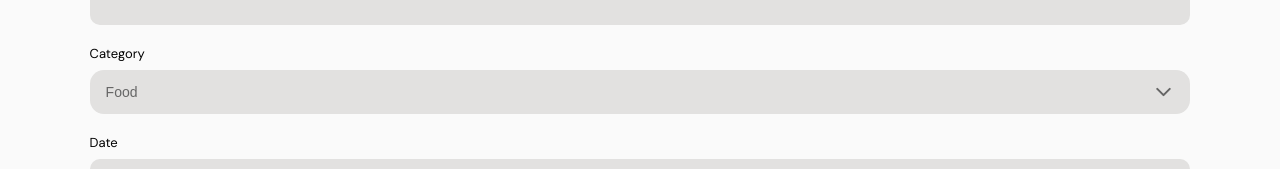
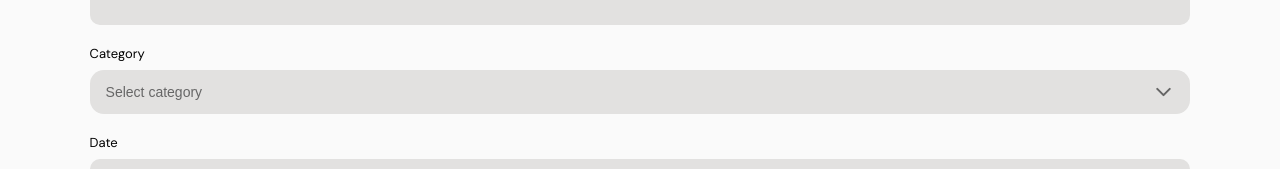
Before and after one commit to mirelalexy/blossom, a React (Vite) app in the folder frontend/: page /add-transaction in a window 1280 px wide. Shown: the part 567-736 px from the top of the page. Built offline with nearby package versions, Linux system fonts and the light colour scheme.

Commit message:
fix(add transaction): fix undefined state for food category when saving a transaction

```diff
--- a/frontend/src/pages/AddTransaction.jsx
+++ b/frontend/src/pages/AddTransaction.jsx
@@ -76,14 +76,18 @@ function AddTransaction() {
         }
 
         addTransaction(newTransaction)
+        console.log(newTransaction)
 
         navigate("/transactions")
     }
 
-    const categoryOptions = categories.map((cat) => ({
-        value: cat.name,
-        label: cat.name
-    }))
+    const categoryOptions = [
+        { value: "", label: "Select category" },
+        ...categories.map((cat) => ({
+            value: cat.name,
+            label: cat.name
+        }))
+    ]
 
     return (
         <div className="add-transaction-layout">
```
